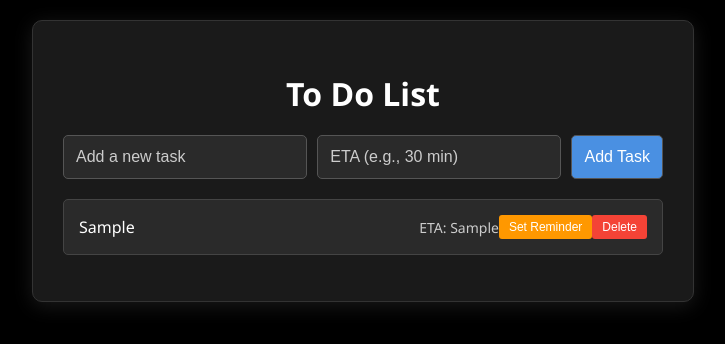
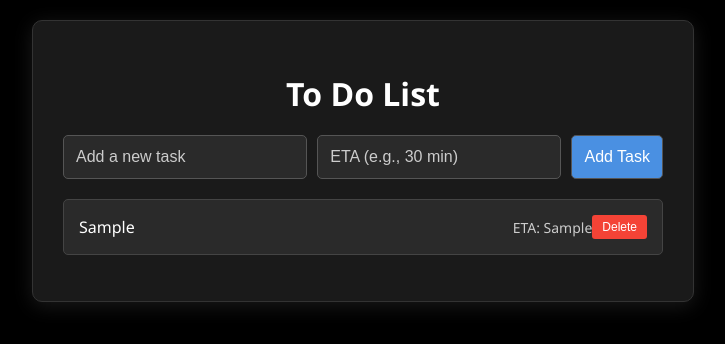
Before and after one commit to Iftekarr53/canva-todo-tool, a plain HTML site: page index.html in a window 1280 px wide. Both pictures are taken after typing "Sample", "Sample" into the empty fields and a click on the button "Add Task". Shown: the whole page, without its empty margins (277-1002 px from the left). Drawn offline with Linux system fonts and the light colour scheme.

Commit message:
Update index.html

```diff
--- a/index.html
+++ b/index.html
@@ -144,7 +144,7 @@
                 const reminderBtn = document.createElement('button');
                 reminderBtn.className = 'reminder-btn';
                 reminderBtn.textContent = 'Set Reminder';
-                reminderBtn.onclick = () => setReminder(taskText);
+                reminderBtn.style.display = "none";
 
                 const deleteBtn = document.createElement('button');
                 deleteBtn.className = 'delete-btn';
```
